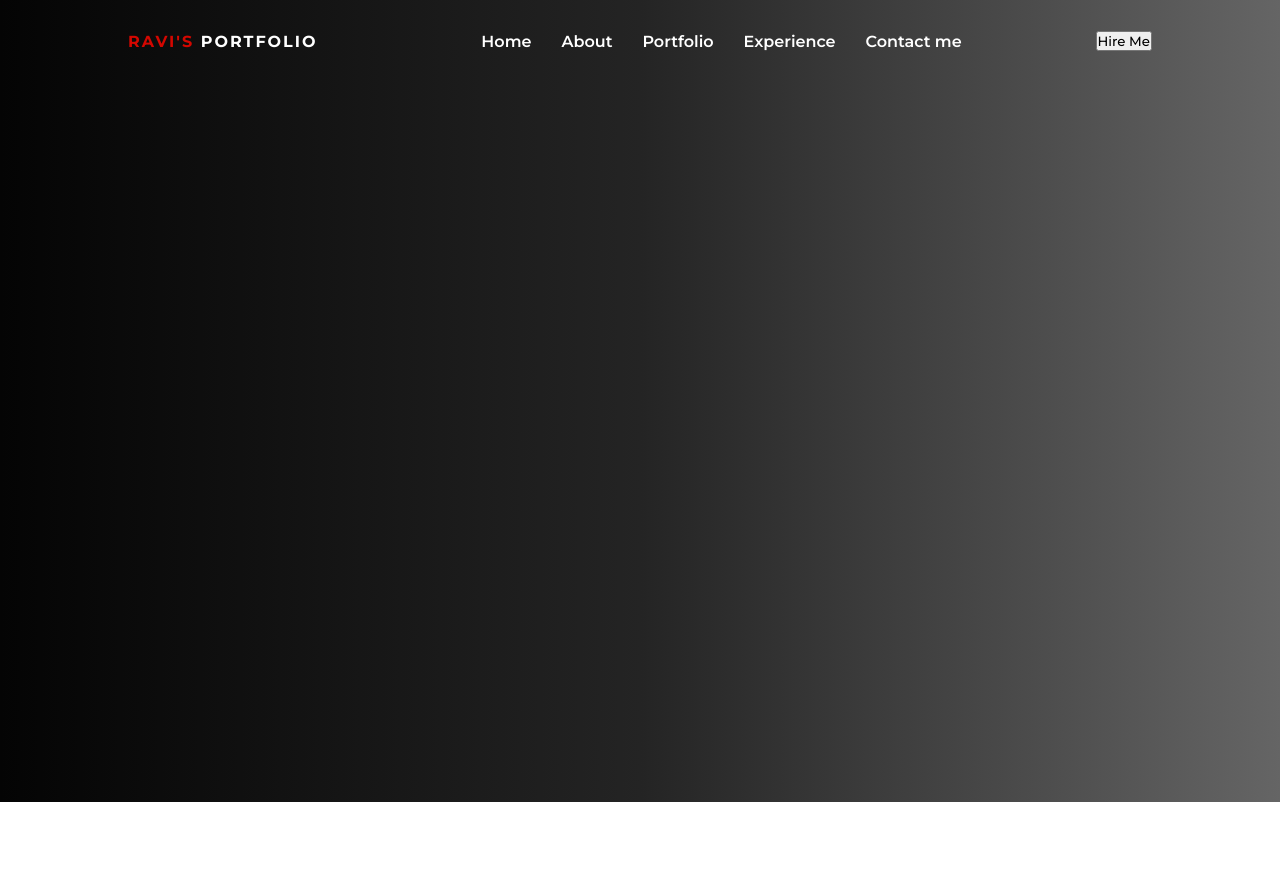
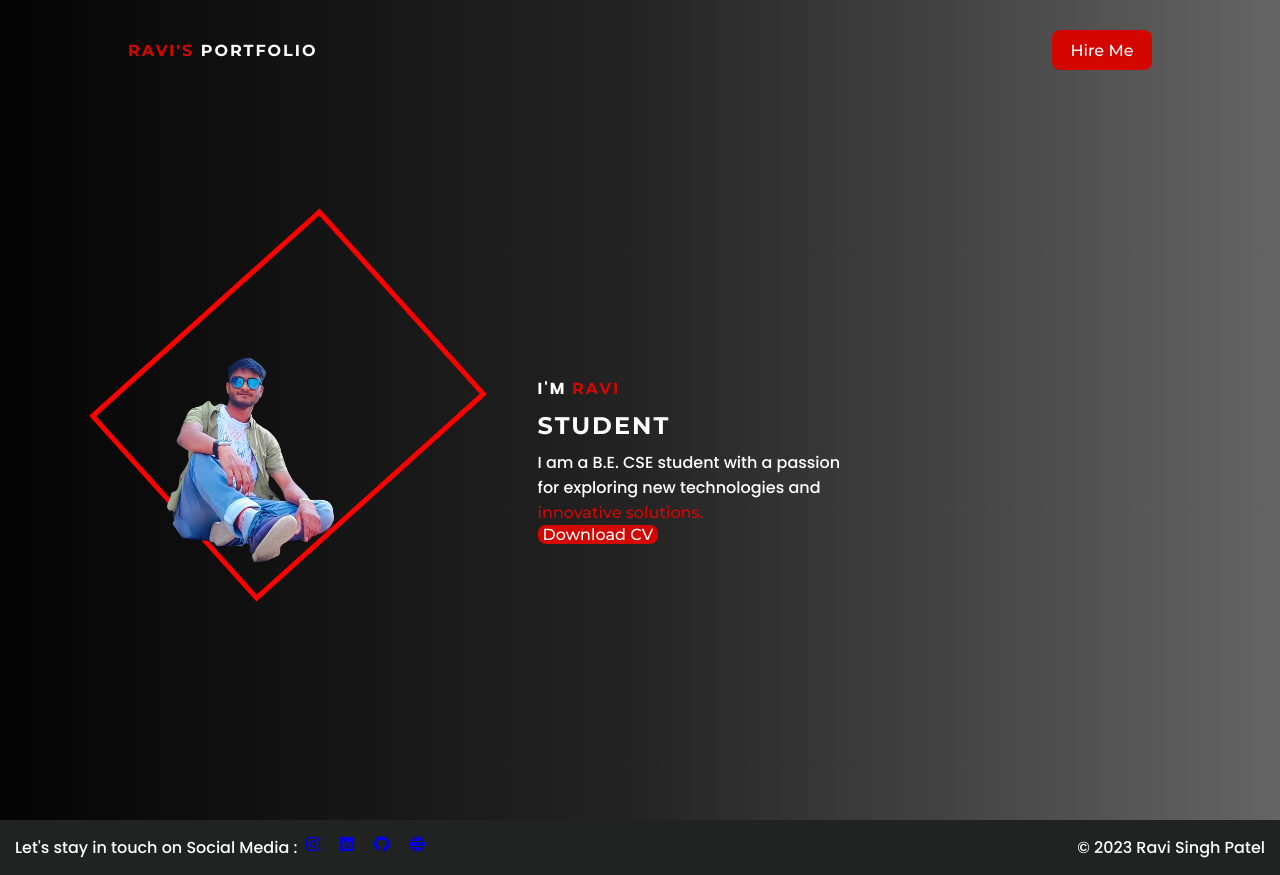
Before and after one commit to ravi-patel57144/OIBSIP_Level1_Task2, a plain HTML site: page index.html in a window 1280 px wide. Before the commit the page ends 802 px from the top, so only its background shows below. Drawn offline with Linux system fonts and the light colour scheme.

Commit message:
Portfolio done

```diff
--- a/assets/style.css
+++ b/assets/style.css
@@ -17,13 +17,6 @@
     --accent-color: #ffee63;
 }
 
-ul li{
-    list-style: none;
-}
-
-a{
-    text-decoration: none;
-}
 
 /*header section*/
 header{
@@ -41,30 +34,86 @@ span{
     color: var(--red-color);
 }
 
-ul li a{
-    margin: 0 10px;
+.btn{
+    width: 100px;
+    height: 40px;
+    border-radius: 8px;
+    background-color: var(--red-color);
+    color: var(--primary-clor);
+    outline: none;
+    border: none;
+    cursor: pointer;
+    font-size: 16px;
     padding: 0 5px;
-    color: var(--accent-color);
-    font-size: 18px;
-    cursor: pointer;
-    position: relative;
+    font-weight: 500;
 }
 
-ul li a::before{
-    content: '';
-    width: 0;
-    position: absolute;
-    bottom: -5px;
-    left: 0;
-    height: 2px;
-    background-color: var(--primary-clor);
-    transition: 0.6s ease;
+.btn:hover{
+    background-color: var(--red-shade);
+    color: var(--primary-clor);
+    border: 2px solid var(--red-color);
 }
 
-ul li a:hover:before{
-    width: 100%;
+.left img{
+    width: 70%;
+    position: relative;
+    z-index: 999;
+    cursor: pointer;
+    transition: 0.3s ease;
+}
+
+.left img:hover{
+    filter: drop-shadow(16px 5px 20px burlywood);
+}
+
+h4, h3, p{
+    font-family: 'Poppins', sans-serif;
+}
+
+.color-box{
+    width: 250px;
+    height: 310px;
+    border: 5px solid red;
+    transform: rotate(48deg);
+    position: absolute;
+    top: 150px;
+    left: 35px;
+
 }
 
 .content{
     height: 90vh;
+    position: relative;
 }
+
+
+  /* footer */
+  footer {
+    background-color: #212222;
+    color: #fff;
+    padding: 15px;
+  }
+
+  .container {
+    display: flex;
+    justify-content: space-between;
+    align-items: center;
+  }
+
+  .social {
+    display: flex;
+    justify-content: flex-start;
+  }
+
+  .social a:not(:last-child) {
+    margin-right: 20px;
+  }
+
+  .social img {
+    height: 30px;
+    margin: 0 10px;
+  }
+
+  .copy {
+    text-align: center;
+  }
--- a/assets/utilities.css
+++ b/assets/utilities.css
@@ -38,3 +38,80 @@
 .letter-spacing2{
     letter-spacing: 2px;
 }
+
+.btn2{
+    width: 140px;
+}
+
+.flex2{
+    flex: 2;
+}
+
+.flex3{
+    flex: 3;
+}
+
+.my-t-10{
+    margin-top: 10px;
+}
+
+.my-t-20{
+    margin-top: 20px;
+}
+
+
+/* Styles for screens smaller than 768px */
+@media only screen and (max-width: 768px) {
+
+    .nav-bar {
+        padding: 15px 0;
+    }
+
+    ul li a {
+        font-size: 16px;
+    }
+
+    .left img {
+        width: 50%;
+    }
+
+    .color-box {
+        width: 200px;
+        height: 260px;
+        top: 100px;
+        left: 15px;
+    }
+
+    .layout {
+        width: 90%;
+    }
+
+}
+
+/* Styles for screens larger than 768px */
+@media only screen and (min-width: 769px) {
+
+    .nav-bar {
+        padding: 30px 0;
+    }
+
+    ul li a {
+        font-size: 18px;
+    }
+
+    .left img {
+        width: 70%;
+    }
+
+    .color-box {
+        width: 250px;
+        height: 310px;
+        top: 150px;
+        left: 35px;
+    }
+
+    .layout {
+        width: 80%;
+    }
+
+}
--- a/index.html
+++ b/index.html
@@ -9,28 +9,49 @@
     <!--    CSS-->
     <link rel="stylesheet" href="assets/style.css">
     <link rel="stylesheet" href="assets/utilities.css">
+    <link rel="stylesheet" href="https://cdnjs.cloudflare.com/ajax/libs/font-awesome/5.15.3/css/all.min.css" />
 
 </head>
 <body>
 
 <!--    Header start-->
-    <header>
+    <header id="home">
         <div class="head-section layout">
             <div class="nav-bar flex space-between align-center">
                 <div class="logo uppercase f-w-700 letter-spacing2"><span>Ravi's</span> Portfolio</div>
-                <div class="nav-links">
-                    <ul class="flex f-w-600">
-                        <li><a href="#"></a>Home</li>
-                        <li><a href="#"></a>About</li>
-                        <li><a href="#"></a>Portfolio</li>
-                        <li><a href="#"></a>Experience</li>
-                        <li><a href="#"></a>Contact me</li>
-                    </ul>
-                </div>
                 <button class="btn">Hire Me</button>
             </div>
-            <div class="content"></div>
+            <div class="content flex align-center">
+                <!-- left section -->
+                <div class="left flex2">
+                    <img src="assets/ravibg.png" alt="ravisinghpatel">
+                    <div class="color-box"></div>
+                </div>
+
+                <!-- right section -->
+                <div class="right flex3">
+                    <h4 class="uppercase letter-spacing2">I'm <span>Ravi</span></h4>
+                    <h2 class="my-t-10 uppercase letter-spacing2">Student</h2>
+                    <p class="my-t-10">I am a B.E. CSE student with a passion <br> for exploring new technologies and<br> <span> innovative solutions.</span></p>
+                    <buttun class="btn btn2 my-t-20">Download CV</buttun>
+                </div>
+            </div>
         </div>
+        <footer>
+            <div class="container">
+                <div class="social">
+                    <p>Let's stay in touch on Social Media :</p>&nbsp;&nbsp;
+                    <a href="https://www.instagram.com/_.ravipatel/" target="_blank"><i class="fab fa-instagram"></i></a>
+                    <a href="https://www.linkedin.com/in/ravi-patel57144/" target="_blank"><i class="fab fa-linkedin"></i></a>
+                    <a href="https://github.com/ravi-patel57144" target="_blank"><i class="fab fa-github"></i></a>
+                    <a href="https://ravisinghpatel.engineer" target="_blank"><i class="fa fa-globe"></i></a>
+                  </div>
+              <p class="copy">&copy; 2023 Ravi Singh Patel</p>
+            </div>
+          </footer>
+
     </header>
+
+
 </body>
 </html>
```
Also changed, not shown: assets/ravibg.png (added).
